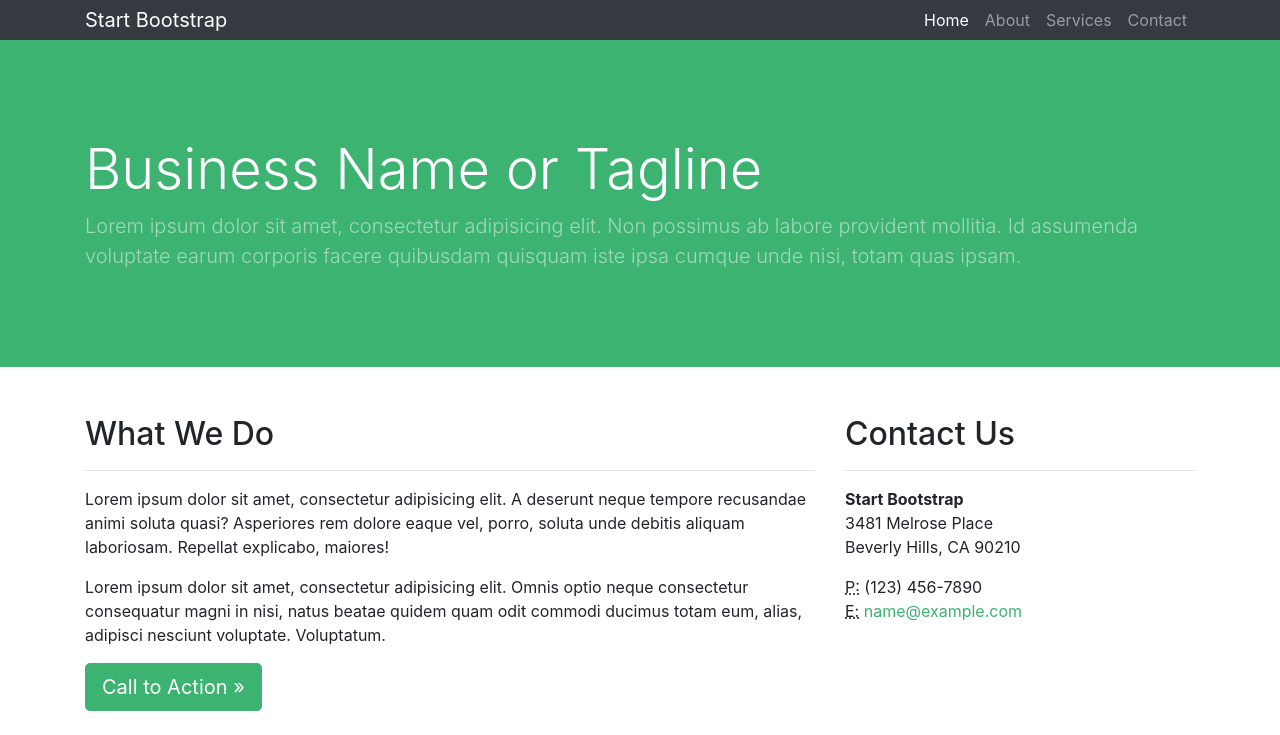
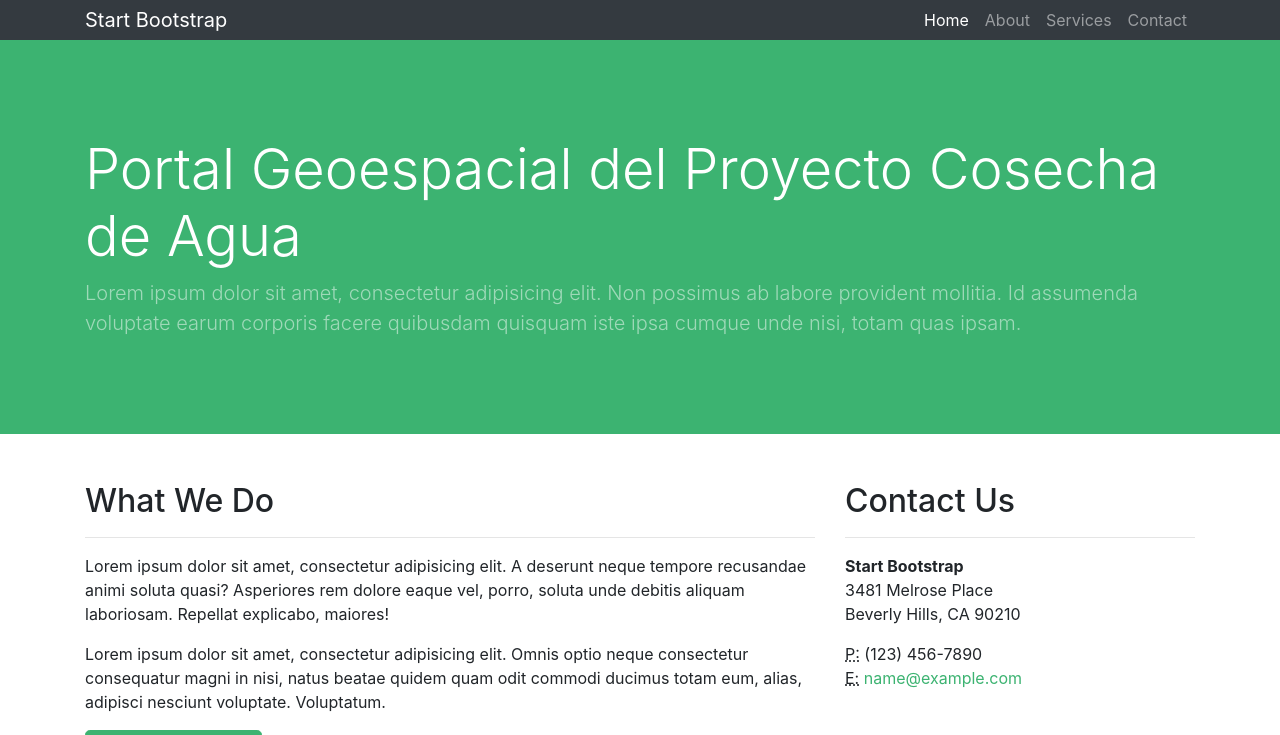
Before and after one commit to geo-cosecha-agua/geo-cosecha-agua.github.io, a Jekyll site: the page built from index.html, in a window 1280 px wide and 900 px high, cut to the strip 0-735 px from the top of the window. Built offline with Jekyll 4.4.1, drawn with Linux system fonts in a browser that asks for light colours.

Commit message:
Update header.html

```diff
--- a/_includes/header.html
+++ b/_includes/header.html
@@ -4,7 +4,7 @@
     <div class="row h-100 align-items-center">
       <div class="col-lg-12">
         <h1 class="display-4 text-white mt-5 mb-2">
-          Business Name or Tagline
+          Portal Geoespacial del Proyecto Cosecha de Agua
         </h1>
         <p class="lead mb-5 text-white-50">
           Lorem ipsum dolor sit amet, consectetur adipisicing elit. Non possimus
```
